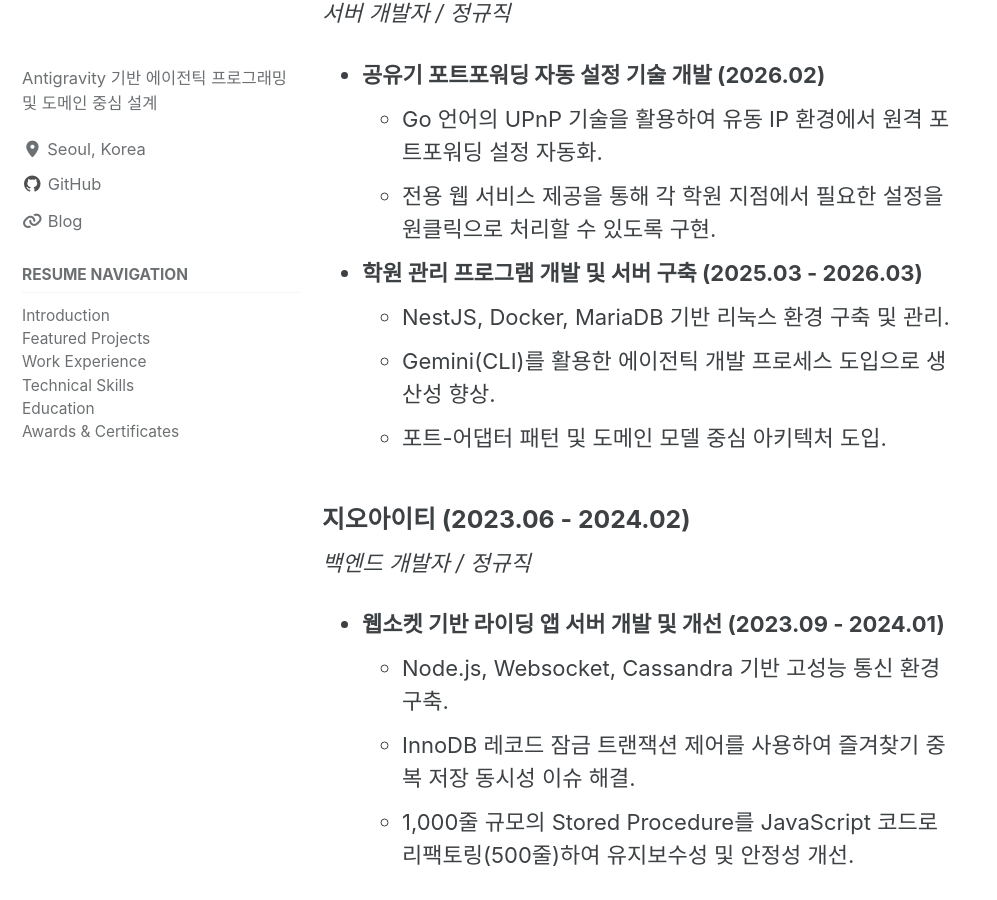
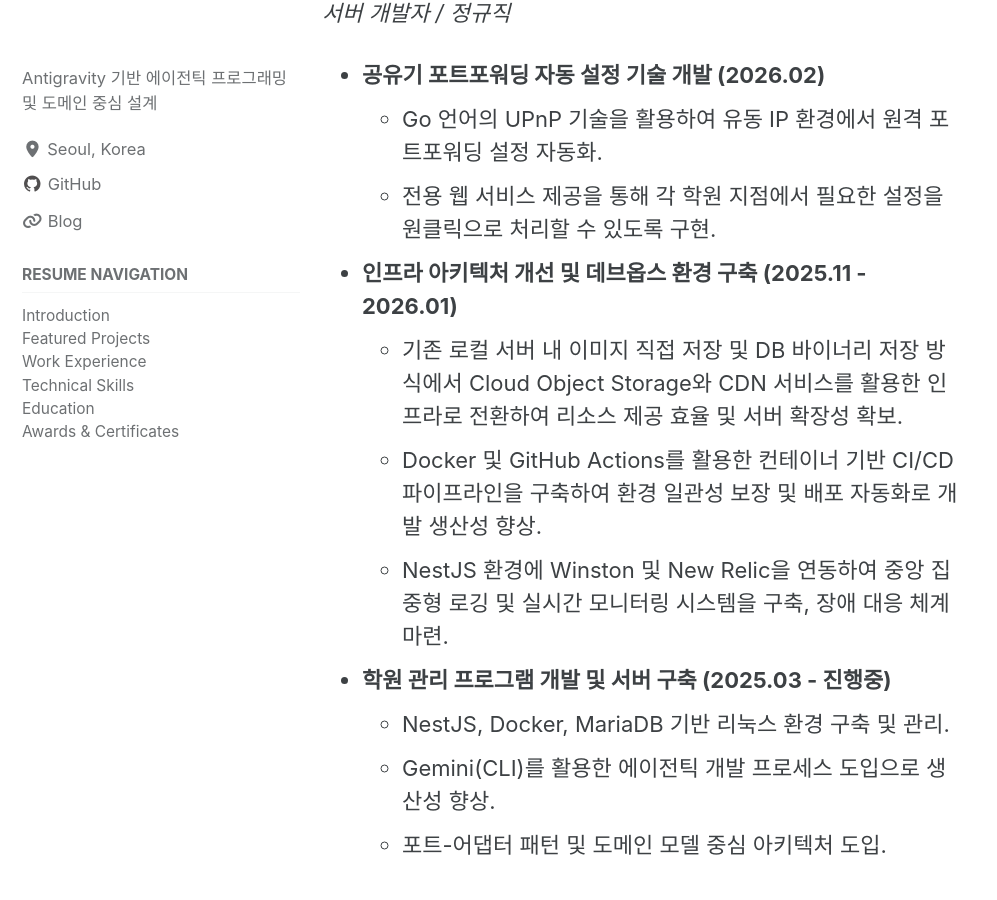
Before and after one commit to hsuk0409/earstone.github.io, a Jekyll site: the page built from _pages/resume.md, in a window 1280 px wide and 900 px high, scrolled down 2330 px. Shown: the whole window, without its empty margins (0-997 px from the left). Built offline with Jekyll 4.4.1, drawn with Linux system fonts in a browser that asks for light colours; cached includes are drawn as plain includes.

Commit message:
현직장 이력 수정

```diff
--- a/_pages/resume.md
+++ b/_pages/resume.md
@@ -49,7 +49,11 @@ sidebar:
 - **공유기 포트포워딩 자동 설정 기술 개발 (2026.02)**
   - Go 언어의 UPnP 기술을 활용하여 유동 IP 환경에서 원격 포트포워딩 설정 자동화.
   - 전용 웹 서비스 제공을 통해 각 학원 지점에서 필요한 설정을 원클릭으로 처리할 수 있도록 구현.
-- **학원 관리 프로그램 개발 및 서버 구축 (2025.03 - 2026.03)**
+- **인프라 아키텍처 개선 및 데브옵스 환경 구축 (2025.11 - 2026.01)**
+  - 기존 로컬 서버 내 이미지 직접 저장 및 DB 바이너리 저장 방식에서 Cloud Object Storage와 CDN 서비스를 활용한 인프라로 전환하여 리소스 제공 효율 및 서버 확장성 확보.
+  - Docker 및 GitHub Actions를 활용한 컨테이너 기반 CI/CD 파이프라인을 구축하여 환경 일관성 보장 및 배포 자동화로 개발 생산성 향상.
+  - NestJS 환경에 Winston 및 New Relic을 연동하여 중앙 집중형 로깅 및 실시간 모니터링 시스템을 구축, 장애 대응 체계 마련.
+- **학원 관리 프로그램 개발 및 서버 구축 (2025.03 - 진행중)**
   - NestJS, Docker, MariaDB 기반 리눅스 환경 구축 및 관리.
   - Gemini(CLI)를 활용한 에이전틱 개발 프로세스 도입으로 생산성 향상.
   - 포트-어댑터 패턴 및 도메인 모델 중심 아키텍처 도입.
```
